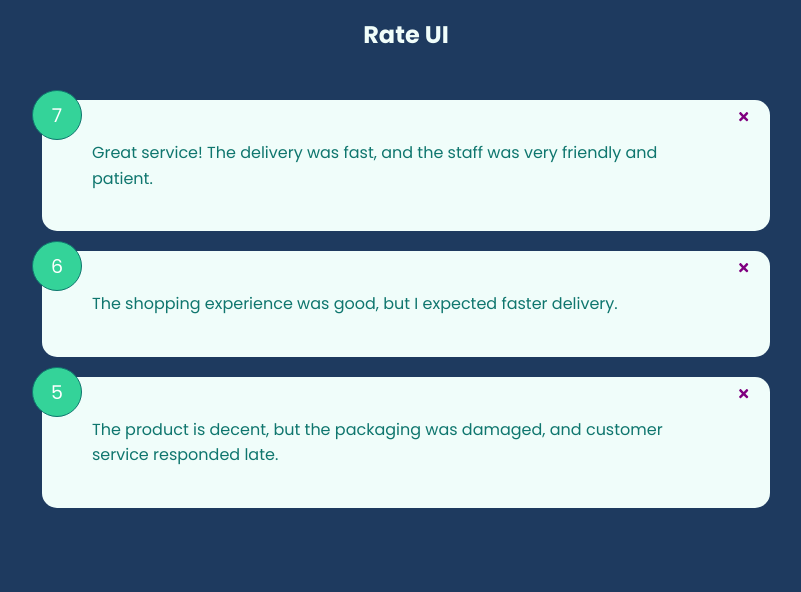
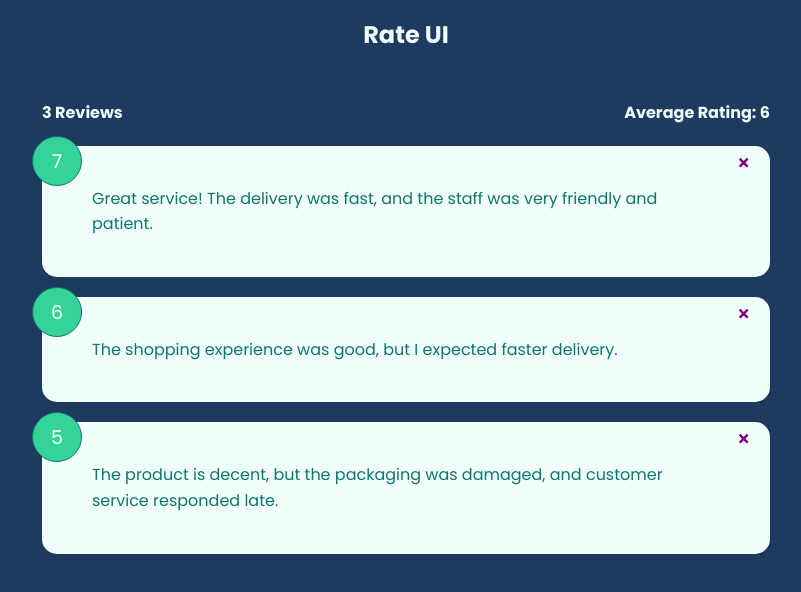
Before and after one commit to Yakov-Tome/Feedback-Rate, a React (Vite) app in the folder Rate-App/: page / in a window 1280 px wide. Shown: the top 592 px of the page, without its empty margins (234-1035 px from the left). Built offline with nearby package versions, Linux system fonts and the light colour scheme.

Commit message:
FeedbackStats Component & Reactivity

```diff
--- a/Rate-App/src/App.jsx
+++ b/Rate-App/src/App.jsx
@@ -3,6 +3,7 @@
 import Header from "./components/Header";
 import FeedbackData from "./data/FeedbackData";
 import FeedbackList from "./components/FeedbackList";
+import FeedbackStats from "./components/FeedbackStats";
 
 function App() {
   const [feedback, setFeedback] = useState(FeedbackData);
@@ -17,6 +18,7 @@
     <>
       <Header text="Rate UI" />
       <div className="container">
+        <FeedbackStats feedback={feedback} />
         <FeedbackList feedback={feedback} handleDelete={deleteFeedback} />
       </div>
     </>
--- /dev/null
+++ b/Rate-App/src/components/FeedbackStats.jsx
@@ -0,0 +1,20 @@
+import React from "react";
+
+function FeedbackStats({ feedback }) {
+  // Calculate Ratings Average
+  let average =
+    feedback.reduce((acc, cur) => {
+      return acc + cur.rating;
+    }, 0) / feedback.length;
+
+  average = average.toFixed(1).replace(/[.,]0$/, "");
+
+  return (
+    <div className="feedback-stats">
+      <h4>{feedback.length} Reviews</h4>
+      <h4>Average Rating: {isNaN(average) ? 0 : average}</h4>
+    </div>
+  );
+}
+
+export default FeedbackStats;
```
